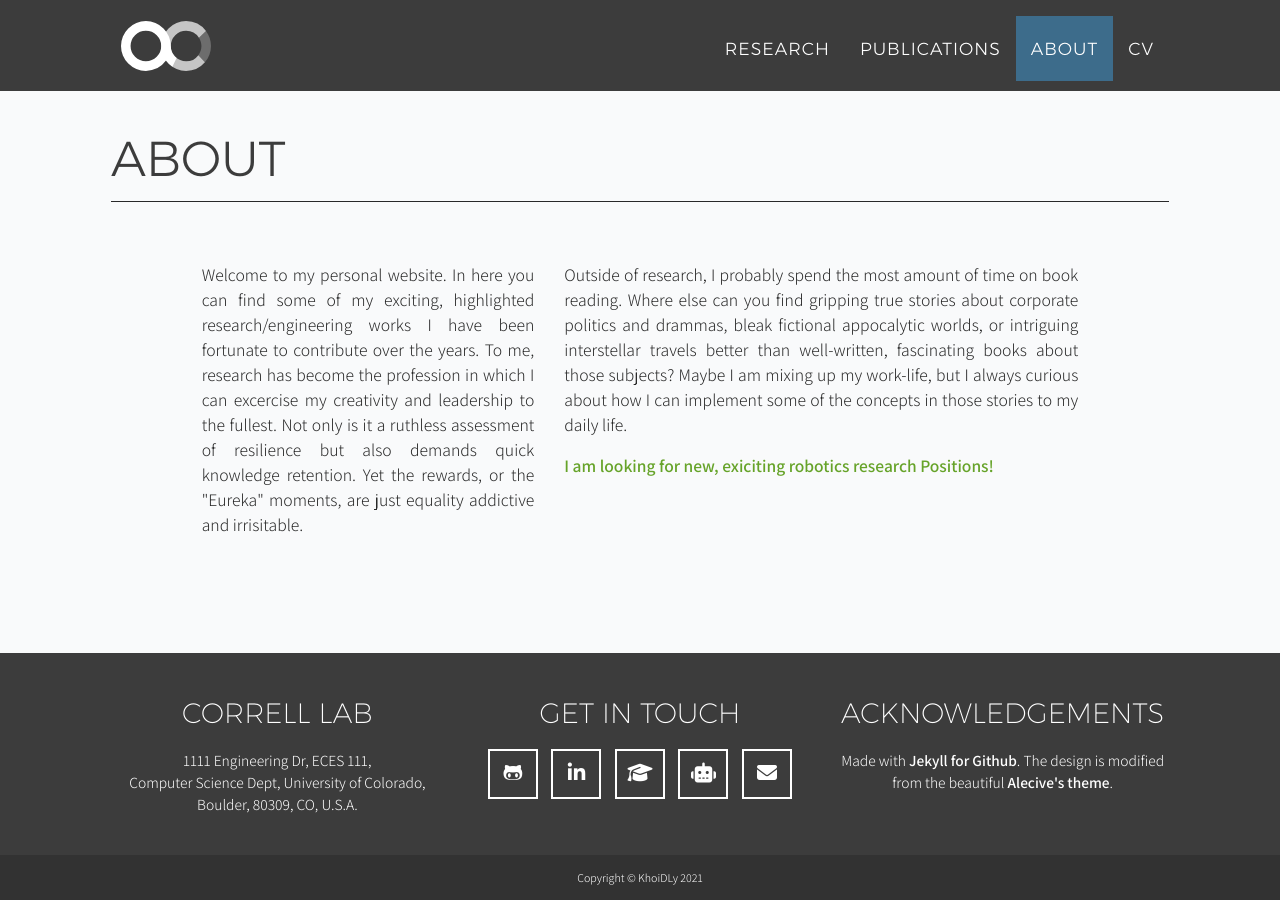
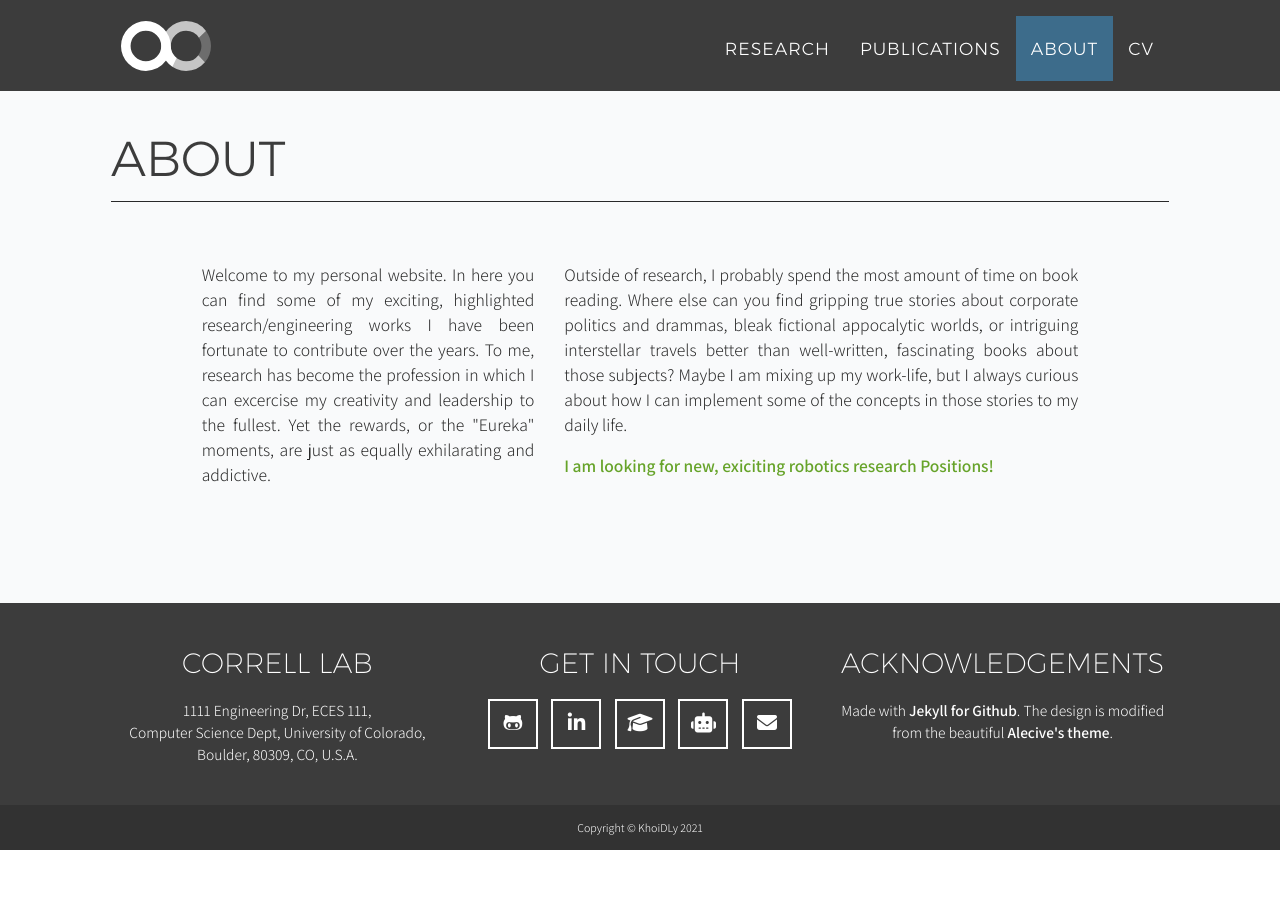
Before and after one commit to KhoiDLy/KhoiDLy.github.io, a Jekyll site: the page built from index.html, in a window 1280 px wide and 900 px high, scrolled down 2419 px. Built offline with Jekyll 4.4.1, drawn with Linux system fonts in a browser that asks for light colours; nearby versions of some CDN libraries; some web fonts are replaced; after the commit the page ends 3269 px from its top, so only the background shows below that.

Commit message:
Update about.html

```diff
--- a/_includes/about.html
+++ b/_includes/about.html
@@ -11,7 +11,7 @@
             <div class="row">
                 <div class="col-lg-1"></div>
                 <div class="col-lg-4">
-                    <p>{{ site.description }} In here you can find some of my exciting, highlighted research/engineering works I have been fortunate to contribute over the years. To me, research has become the profession in which I can excercise my creativity and leadership to the fullest. Not only is it a ruthless assessment of resilience but also demands quick knowledge retention. Yet the rewards, or the "Eureka" moments, are just equality addictive and irrisitable.</p>
+                    <p>{{ site.description }} In here you can find some of my exciting, highlighted research/engineering works I have been fortunate to contribute over the years. To me, research has become the profession in which I can excercise my creativity and leadership to the fullest. Yet the rewards, or the "Eureka" moments, are just as equally exhilarating and addictive.</p>
                 </div>
                 <div class="col-lg-6">
                     {% include years_elap.html from="2008" %}
```
